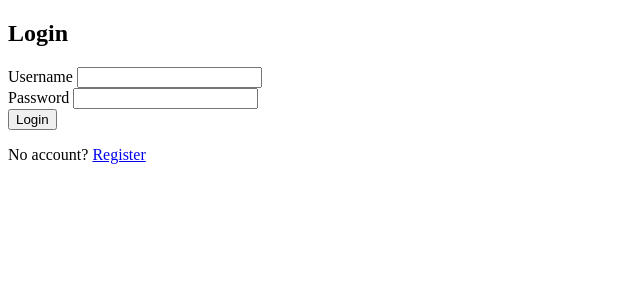
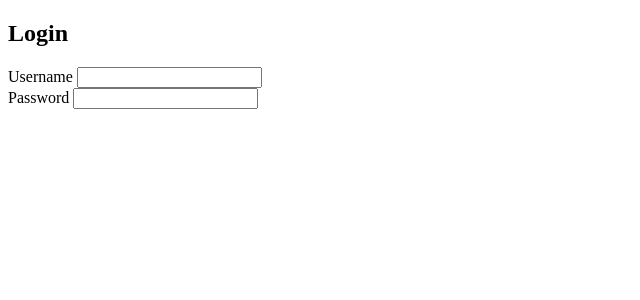
Before and after one commit to LanceJayme/MVC-Project, a PHP site: page /Login.php in a window 1280 px wide. Shown: the top 300 px of the page, without its empty margins (0-640 px from the left). Run offline with PHP 8.4, Linux system fonts and the light colour scheme.

Commit message:
Login: login  html updated

```diff
--- a/Login.php
+++ b/Login.php
@@ -15,8 +15,6 @@
                 <label class="form-label">Password</label>
                 <input type="password" class="form-control" name="password" required>
             </div>
-            <button type="submit" class="btn btn-primary w-100">Login</button>
-            <p class="text-center mt-2">No account? <a href="register.php">Register</a></p>
         </form>
     </div>
 </body>
```
